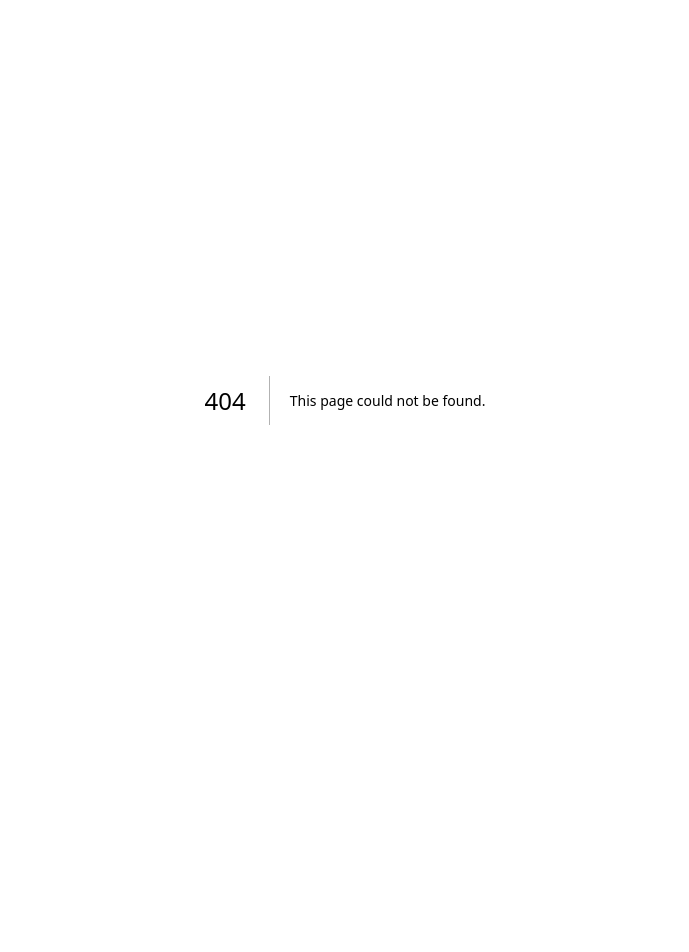
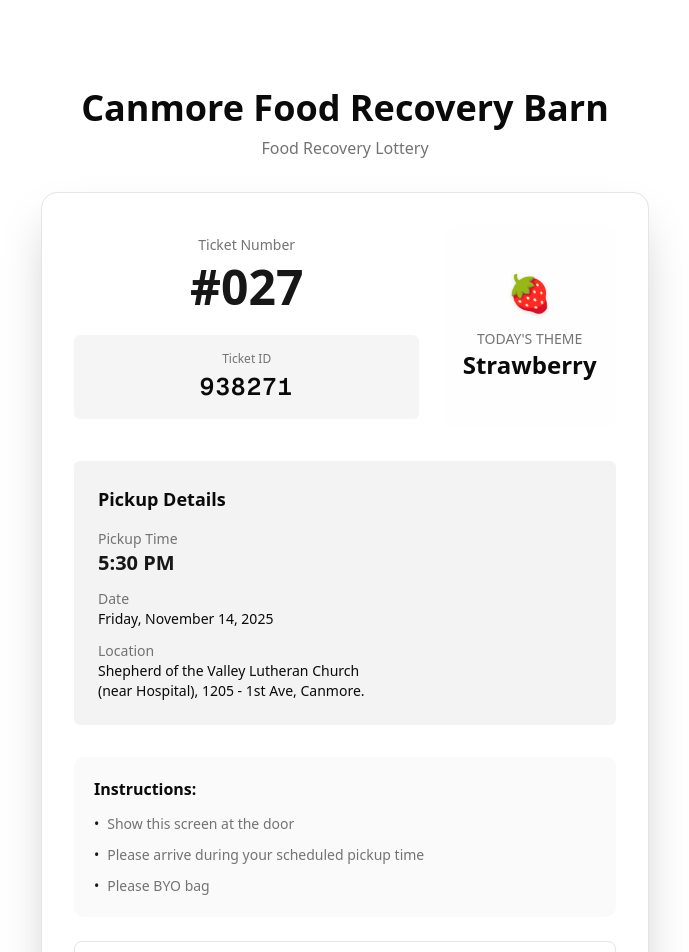
Before and after one commit to evgeniikozhushko/ticket-farm, a Next.js app: page /ticket/1 in a window 1280 px wide. Before the commit this address had no page. Shown: the top 952 px of the page, without its empty margins (295-984 px from the left). Before the commit the page ends 800 px from the top, so only its background shows below. Built offline with nearby package versions, Linux system fonts and the light colour scheme.

Commit message:
Minor changes

```diff
--- a/app/page.tsx
+++ b/app/page.tsx
@@ -1,18 +1,3 @@
-// import React from 'react'
-
-// const page = () => {
-
-
-//   return (
-//     <div className='flex items-start justify-center min-h-screen'>
-//        <div className='text-2xl m-auto'>Welcome to Tickety</div>
-//     </div>
-
-//   )
-// }
-
-// export default page
-
 import Link from "next/link"
 import { RegistrationForm } from "@/components/registration-form"
 
@@ -38,7 +23,7 @@ export default function HomePage() {
         {/* Main Card */}
         <div className="rounded-md bg-card p-6 shadow-lg sm:p-8 border mb-6">
           <div className="mb-10 space-y-2 text-center">
-            <p className="text-sm font-medium text-muted-foreground">{today}</p>
+            <p className="text-sm font-medium text-muted-foreground uppercase">{today}</p>
             <h2 className="text-2xl font-bold text-balance text-foreground mb-8">Enter {"Today's"} Lottery</h2>
             <p className="text-pretty leading-relaxed text-muted-foreground">
               This is a daily lottery, not first-come-first-served. Pickup starts at 5:30 PM. If you are selected,{" "}
@@ -49,25 +34,25 @@ export default function HomePage() {
           <RegistrationForm />
 
           <div className="mt-6 flex items-center justify-center gap-4 text-sm">
-            <Link href="/winners" className="text-primary underline-offset-4 hover:underline">
-              View {"today's"} winners
+            <Link href="/winners" className="text-primary underline-offset-4 hover:underline uppercase">
+              View selected tickets
             </Link>
           </div>
         </div>
 
         {/* Today's Theme Badge */}
-        <div className="mb-6 flex items-center justify-center gap-3 rounded-md bg-secondary p-4 border">
+        {/* <div className="mb-6 flex items-center justify-center gap-3 rounded-md bg-secondary p-4 border">
           <div className="text-6xl" role="img" aria-label="Strawberry">
             🍓
           </div>
           <div className="text-left">
-            <p className="text-sm font-medium text-muted-foreground">{"Today's Theme"}</p>
+            <p className="text-sm font-medium text-muted-foreground uppercase">{"Today's Theme"}</p>
             <p className="text-2xl font-bold text-foreground">Strawberry</p>
           </div>
-        </div>
+        </div> */}
 
         {/* Footer */}
-        <footer className="mt-8 text-center text-sm text-muted-foreground">
+        <footer className="mt-8 text-center text-sm text-muted-foreground uppercase">
           <p>Canmore Food Recovery Program</p>
         </footer>
       </div>
--- /dev/null
+++ b/app/ticket/[id]/page.tsx
@@ -0,0 +1,132 @@
+import Link from "next/link"
+import { Button } from "@/components/ui/button"
+
+export default function TicketPage({ params }: { params: { id: string } }) {
+	const today = new Date().toLocaleDateString("en-US", {
+		weekday: "long",
+		year: "numeric",
+		month: "long",
+		day: "numeric",
+	})
+
+	const generatedTime = new Date().toLocaleTimeString("en-US", {
+		hour: "2-digit",
+		minute: "2-digit",
+	})
+
+	// Mock ticket data (in real app, fetch based on params.id)
+	const ticket = {
+		number: "027",
+		id: "938271",
+		pickupTime: "5:30 PM",
+		theme: "Strawberry",
+		themeEmoji: "🍓",
+		location: "Shepherd of the Valley Lutheran Church (near Hospital), 1205 - 1st Ave, Canmore.",
+	}
+
+	return (
+		<div className="min-h-screen bg-background">
+			<div className="mx-auto max-w-2xl px-4 py-8 sm:px-6 lg:px-8">
+				{/* Header */}
+				<header className="mb-8 mt-14 text-center">
+					<div className="mb-2 flex items-center justify-center gap-2">
+						<h1 className="text-4xl font-bold text-foreground">Canmore Food Recovery Barn</h1>
+					</div>
+					<p className="text-med font-medium text-muted-foreground uppercaseb">Food Recovery Lottery</p>
+				</header>
+
+				{/* Digital Ticket */}
+				<div className="rounded-2xl bg-card p-6 shadow-2xl sm:p-8 border">
+
+					<div className="flex items-center justify-between gap-6 mb-8">
+						{/* Ticket Details */}
+						<div className="space-y-6 text-center flex-2">
+							<div>
+								<p className="mb-2 text-sm font-medium text-muted-foreground">Ticket Number</p>
+								<p className="text-5xl font-bold text-primary">#{ticket.number}</p>
+							</div>
+
+							<div className="rounded-sm bg-secondary p-4">
+								<p className="mb-1 text-xs font-medium text-muted-foreground">Ticket ID</p>
+								<p className="font-mono text-2xl font-semibold tracking-wider text-foreground">{ticket.id}</p>
+							</div>
+						</div>
+
+						{/* Theme Visual */}
+						<div className="flex flex-col items-center justify-center gap-4 rounded-xl bg-accent/10 py-12 flex-1">
+							<div className="text-4xl drop-shadow-sm" role="img" aria-label={ticket.theme}>
+								{ticket.themeEmoji}
+							</div>
+							<div className="text-center">
+								<p className="text-sm font-medium text-muted-foreground uppercase">{"Today's Theme"}</p>
+								<p className="text-2xl font-bold text-foreground">{ticket.theme}</p>
+							</div>
+						</div>
+					</div>
+
+
+
+					{/* Pickup Information */}
+					<div className="mb-8 space-y-4 rounded-sm bg-primary/5 p-6">
+						<h3 className="text-start text-lg font-bold text-foreground">Pickup Details</h3>
+
+						<div className="space-y-3 text-start">
+							<div>
+								<p className="text-sm text-muted-foreground">Pickup Time</p>
+								<p className="text-xl font-bold text-primary">{ticket.pickupTime}</p>
+							</div>
+
+							<div>
+								<p className="text-sm text-muted-foreground">Date</p>
+								<p className="text-sm font-medium text-foreground">{today}</p>
+							</div>
+
+							<div>
+								<p className="text-sm text-muted-foreground">Location</p>
+								<p className="text-sm  text-balance font-medium text-foreground">{ticket.location}</p>
+							</div>
+						</div>
+					</div>
+
+					{/* Instructions */}
+					<div className="mb-6 space-y-3 rounded-lg bg-secondary/50 p-5">
+						<h4 className="font-semibold text-foreground">Instructions:</h4>
+						<ul className="space-y-2 text-sm leading-relaxed text-muted-foreground">
+							<li className="flex gap-2">
+								<span className="text-primary">•</span>
+								<span>Show this screen at the door</span>
+							</li>
+							<li className="flex gap-2">
+								<span className="text-primary">•</span>
+								<span>Please arrive during your scheduled pickup time</span>
+							</li>
+							<li className="flex gap-2">
+								<span className="text-primary">•</span>
+								<span>Please BYO bag</span>
+							</li>
+						</ul>
+					</div>
+
+					{/* Metadata */}
+
+
+					{/* Cancel Button */}
+					<Button variant="outline" className="w-full bg-transparent" size="lg" asChild>
+						<Link href="/ticket/cancel">Cancel this ticket</Link>
+					</Button>
+				</div>
+
+				{/* Footer */}
+				<footer className="mt-8 text-center text-sm text-muted-foreground">
+					<p>Canmore Food Recovery Program</p>
+					<p className="mt-2">
+						Questions?{" "}
+						<a href="mailto:info@canmorefoodrecovery.org" className="underline">
+							Contact us
+						</a>
+					</p>
+				</footer>
+			</div>
+		</div>
+	)
+}
--- a/components/registration-form.tsx
+++ b/components/registration-form.tsx
@@ -58,7 +58,7 @@ export function RegistrationForm() {
   return (
     <form onSubmit={handleSubmit} className="space-y-6">
       <div className="space-y-2">
-        <Label htmlFor="name" className="text-base font-medium">
+        <Label htmlFor="name" className="text-sm font-medium">
           Name
         </Label>
         <Input
@@ -73,7 +73,7 @@ export function RegistrationForm() {
       </div>
 
       <div className="space-y-2">
-        <Label htmlFor="email" className="text-base font-medium">
+        <Label htmlFor="email" className="text-sm font-medium">
           Email
         </Label>
         <Input
@@ -101,8 +101,8 @@ export function RegistrationForm() {
 
       {error && <div className="rounded-lg bg-destructive/10 p-3 text-sm text-destructive">{error}</div>}
 
-      <Button type="submit" size="lg" className="h-14 w-full text-lg font-semibold" disabled={isLoading}>
-        {isLoading ? "Entering lottery..." : "Enter today's lottery"}
+      <Button type="submit" size="lg" className="h-14 w-full text-lg font-semibold border" disabled={isLoading}>
+        {isLoading ? "Entering tickets..." : "Get today's ticket"}
       </Button>
 
       <p className="text-center text-sm leading-relaxed text-muted-foreground">
```
